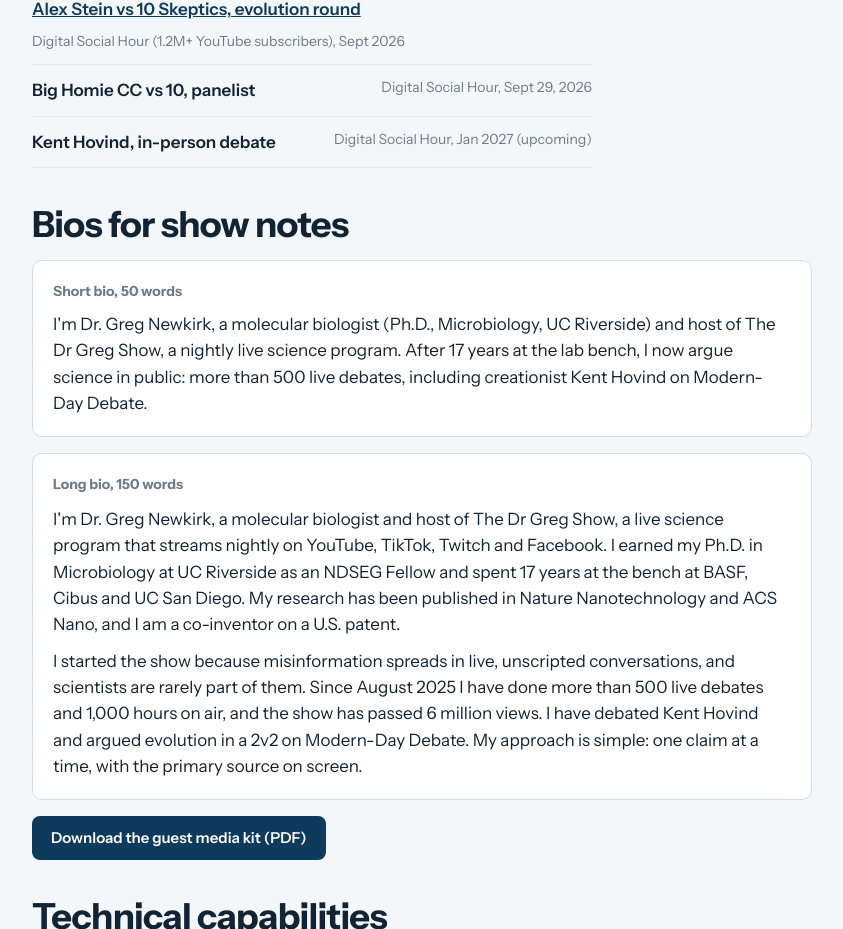
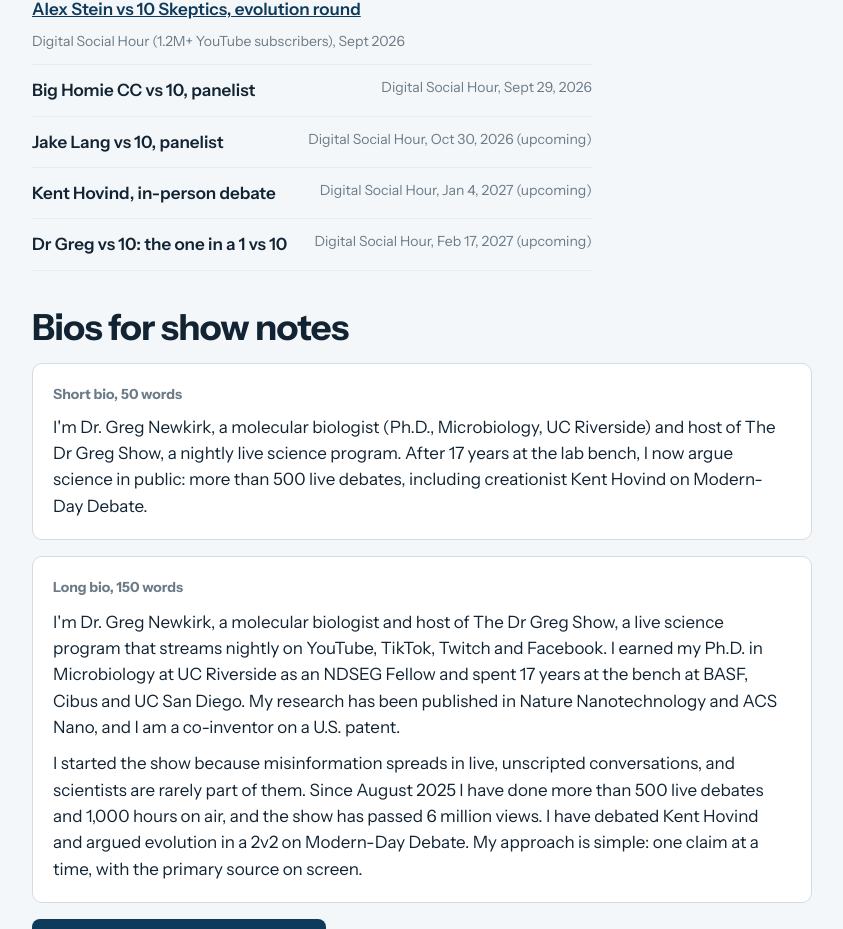
Before and after one commit to gregnewkirk/drgregshow-website, a Next.js app: page /book in a window 1280 px wide. Shown: the part 2591-3520 px from the top of the page, without its empty margins (40-883 px from the left). Built offline with nearby package versions, Linux system fonts and the light colour scheme.

Commit message:
Booking page + kit: upcoming DSH debates (Jake Lang Oct 30, Hovind Jan 4, 1 vs 10 Feb 17)

```diff
--- a/src/app/book/page.tsx
+++ b/src/app/book/page.tsx
@@ -80,7 +80,9 @@
   { title: "Skeptics and Seekers, podcast guest", where: "" },
   { title: "Alex Stein vs 10 Skeptics, evolution round", where: "Digital Social Hour (1.2M+ YouTube subscribers), Sept 2026", url: "https://www.youtube.com/watch?v=ogT2ATaeLbE" },
   { title: "Big Homie CC vs 10, panelist", where: "Digital Social Hour, Sept 29, 2026" },
-  { title: "Kent Hovind, in-person debate", where: "Digital Social Hour, Jan 2027 (upcoming)" },
+  { title: "Jake Lang vs 10, panelist", where: "Digital Social Hour, Oct 30, 2026 (upcoming)" },
+  { title: "Kent Hovind, in-person debate", where: "Digital Social Hour, Jan 4, 2027 (upcoming)" },
+  { title: "Dr Greg vs 10: the one in a 1 vs 10", where: "Digital Social Hour, Feb 17, 2027 (upcoming)" },
 ];
 
 const QUESTIONS = [
```
Also changed, not shown: 1 other file (tests, documents, lock files or other folders).
